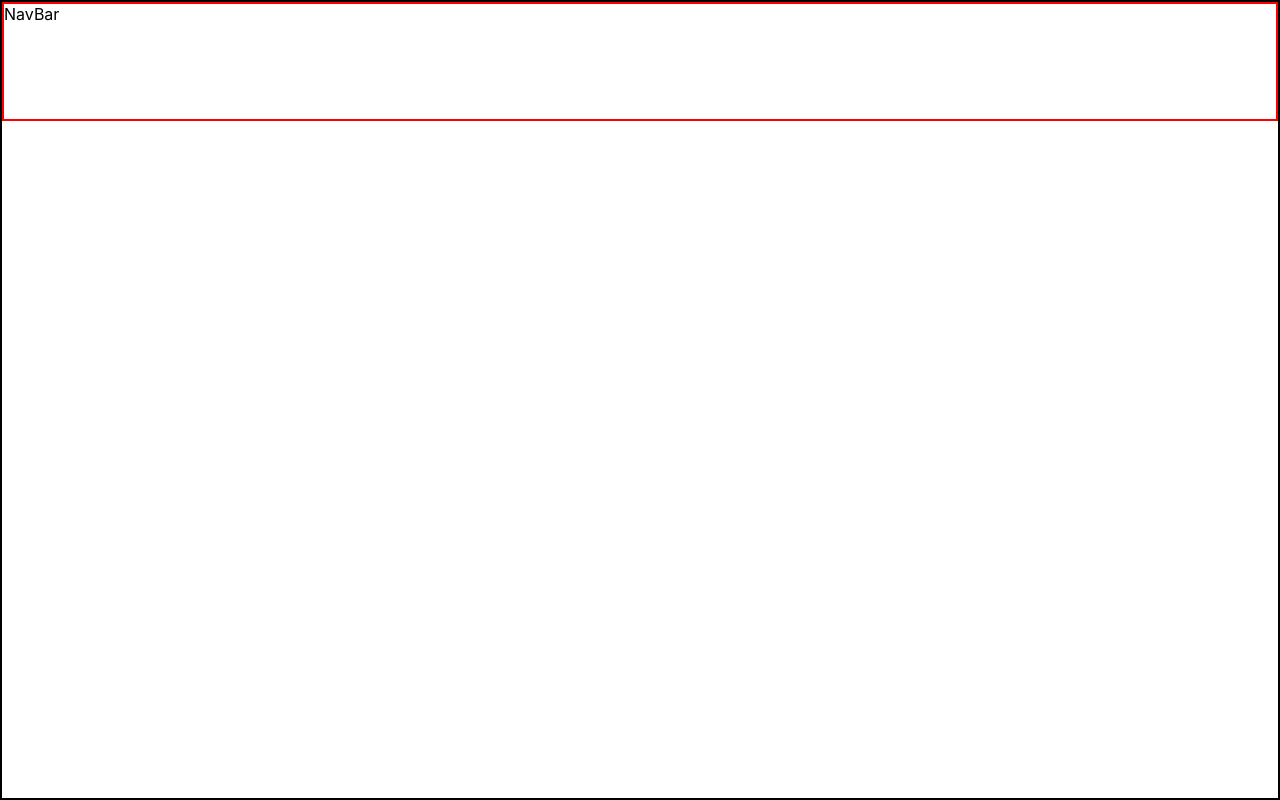
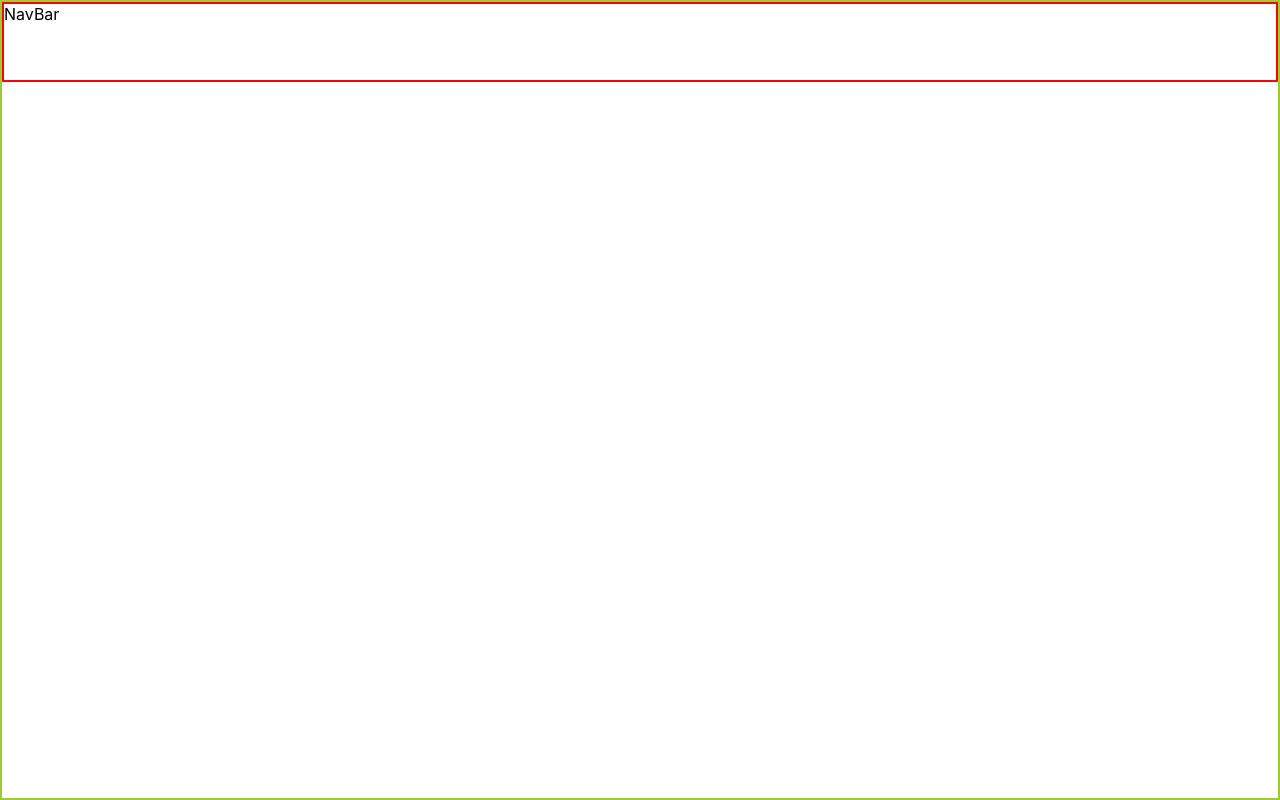
Before and after one commit to SBastos800/makeupapp, a React (Create React App) app: page / in a window 1280 px wide. Built offline with nearby package versions, Linux system fonts and the light colour scheme.

Commit message:
positioning of the NavBar in relation to the app

```diff
--- a/src/components/NavBar/NavBar.module.scss
+++ b/src/components/NavBar/NavBar.module.scss
@@ -1,5 +1,5 @@
 .navBarWrapper {
-    height: 15%;
+    height: 10%;
     width: 100%;
     border: 2px solid red;
 }
--- a/src/containers/App/App.module.scss
+++ b/src/containers/App/App.module.scss
@@ -5,7 +5,7 @@
 }
 
 .app {
-  border: 2px solid black;
+  border: 2px solid yellowgreen;
   height: 100vh;
   width: 100vw;
 }
--- a/src/routes/router.module.scss
+++ b/src/routes/router.module.scss
@@ -1,5 +1,5 @@
 .container {
     width: 100%;
-    height: 75%;
+    height: 80%;
     border: 2px solid green;
 }
```
